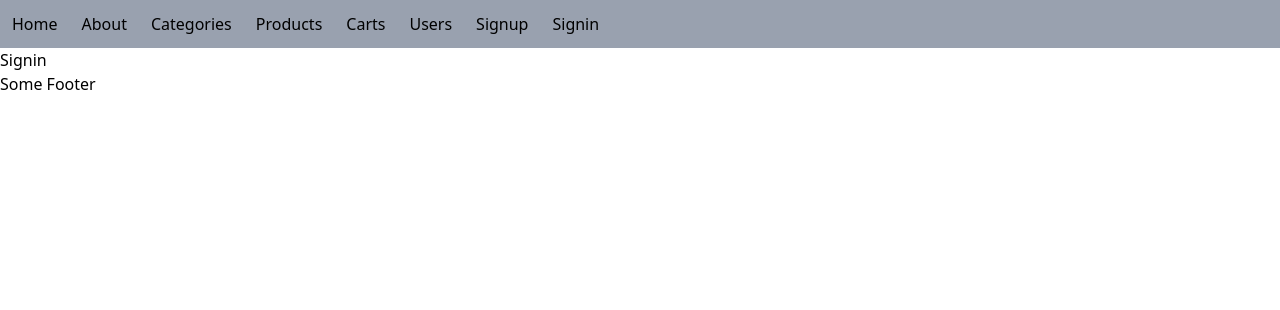
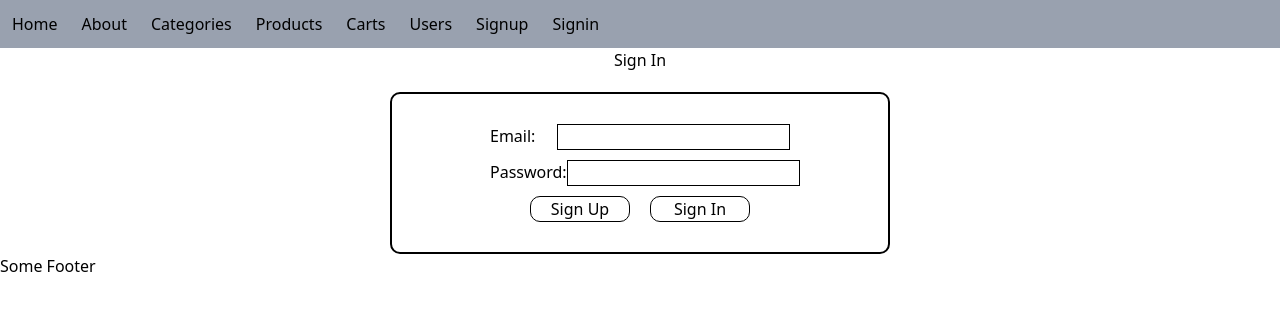
Before and after one commit to vasiliyserebrovskiy/Front-End-Team-2, a React (Vite) app: page /sign-in in a window 1280 px wide. Shown: the top 310 px of the page. Built offline with nearby package versions, Linux system fonts and the light colour scheme; the HTML template or start-up script is replaced by a standard one.

Commit message:
sign in and sign up form and methods implemented

```diff
--- a/src/pages/Signin/Signin.tsx
+++ b/src/pages/Signin/Signin.tsx
@@ -1,3 +1,102 @@
+import { Field, Form, Formik } from "formik";
+import { useState } from "react";
+import { useNavigate } from "react-router-dom";
+import * as Yup from "yup";
+
+const SigninSchema = Yup.object().shape({
+  email: Yup.string().required("Required").email("Invalid email"),
+  password: Yup.string()
+    .required("Required")
+    .min(2, "Too Short!")
+    .matches(/[A-Z]/, "Minimum one capital letter")
+    .matches(/[0-9]/, "Minimum one digit")
+    .max(50, "Too Long!"),
+});
+
+interface Credentials {
+  userEmail: string;
+  password: string;
+}
+
+interface Usercode {
+  usercode: string;
+}
+
 export default function Signin() {
-  return <div>Signin</div>;
+  const [message, setMessage] = useState("");
+  const navigate = useNavigate();
+
+  async function fetchSignin(credentials: Credentials) {
+    const res = await fetch(
+      `https://thingproxy.freeboard.io/fetch/https://fakerestaurantapi.runasp.net/api/User/getusercode?UserEmail=${credentials.userEmail}&Password=${credentials.password}`
+    );
+
+    if (res.ok) {
+      setMessage("Successfully logged in.");
+      const usercode: Usercode = await res.json();
+      console.log(usercode);
+    }
+  }
+
+  const navigateToSignup = () => {
+    navigate("/sign-up");
+  };
+
+  return (
+    <section className="flex flex-col justify-center items-center gap-[20px]">
+      <h2>Sign In</h2>
+      {message ? <div>{message}</div> : null}
+      <div className="flex flex-col gap-[20px]">
+        <Formik
+          initialValues={{
+            email: "",
+            password: "",
+          }}
+          validationSchema={SigninSchema}
+          onSubmit={(values, { resetForm }) => {
+            console.log(values);
+            const data: Credentials = {
+              userEmail: values.email,
+              password: values.password,
+            };
+            fetchSignin(data);
+            resetForm();
+          }}
+        >
+          {({ errors, touched }) => (
+            <Form className="flex flex-col justify-center items-center w-[500px] gap-[10px] p-[30px] border-2 rounded-[10px]">
+              <div className="flex justify-between w-[300px] ">
+                <label>Email:</label>
+                <Field name="email" className="border" />
+              </div>
+              {errors.email && touched.email ? (
+                <div className="text-red-500">{errors.email}</div>
+              ) : null}
+
+              <div className="flex justify-between w-[300px]">
+                <label>Password:</label>
+                <Field name="password" type="password" className="border" />
+              </div>
+              {errors.password && touched.password ? (
+                <div className="text-red-500">{errors.password}</div>
+              ) : null}
+
+              <div className="flex gap-[20px]">
+                <button
+                  type="button"
+                  onClick={navigateToSignup}
+                  className="border w-[100px] rounded-[10px]"
+                >
+                  Sign Up
+                </button>
+                <button type="submit" className="border w-[100px] rounded-[10px]">
+                  Sign In
+                </button>
+              </div>
+            </Form>
+          )}
+        </Formik>
+      </div>
+    </section>
+  );
 }
--- a/src/pages/Signup/Signup.tsx
+++ b/src/pages/Signup/Signup.tsx
@@ -1,3 +1,88 @@
+import { Field, Form, Formik } from "formik";
+import { useState } from "react";
+import * as Yup from "yup";
+
+const SignupSchema = Yup.object().shape({
+  email: Yup.string().required("Required").email("Invalid email"),
+  password: Yup.string()
+    .required("Required")
+    .min(2, "Too Short!")
+    .matches(/[A-Z]/, "Minimum one capital letter")
+    .matches(/[0-9]/, "Minimum one digit")
+    .max(50, "Too Long!"),
+});
+
+interface Credentials {
+  userEmail: string;
+  password: string;
+}
+
 export default function Signup() {
-  return <div>Signup</div>;
+  const [message, setMessage] = useState("");
+
+  async function fetchSignup(credentials: Credentials) {
+    const res = await fetch(
+      "https://thingproxy.freeboard.io/fetch/https://fakerestaurantapi.runasp.net/api/User/register",
+      {
+        method: "POST",
+        headers: {
+          "Content-Type": "application/json",
+        },
+        body: JSON.stringify(credentials),
+      }
+    );
+
+    if (res.ok) {
+      setMessage("Successfully registered");
+    }
+  }
+
+  return (
+    <section className="flex flex-col justify-center items-center gap-[20px]">
+      <h2>Sign Up</h2>
+      {message ? <div>{message}</div> : null}
+      <div className="flex flex-col gap-[20px]">
+        <Formik
+          initialValues={{
+            email: "",
+            password: "",
+          }}
+          validationSchema={SignupSchema}
+          onSubmit={(values, { resetForm }) => {
+            console.log(values);
+            const data: Credentials = {
+              userEmail: values.email,
+              password: values.password,
+            };
+            fetchSignup(data);
+            resetForm();
+          }}
+        >
+          {({ errors, touched }) => (
+            <Form className="flex flex-col justify-center items-center w-[500px] gap-[10px] p-[30px] border-2 rounded-[10px]">
+              <div className="flex justify-between w-[300px] ">
+                <label>Email:</label>
+                <Field name="email" className="border" />
+              </div>
+              {errors.email && touched.email ? (
+                <div className="text-red-500">{errors.email}</div>
+              ) : null}
+
+              <div className="flex justify-between w-[300px]">
+                <label>Password:</label>
+                <Field name="password" type="password" className="border" />
+              </div>
+              {errors.password && touched.password ? (
+                <div className="text-red-500">{errors.password}</div>
+              ) : null}
+
+              <button type="submit" className="border w-[100px] rounded-[10px]">
+                Submit
+              </button>
+            </Form>
+          )}
+        </Formik>
+      </div>
+    </section>
+  );
 }
```
